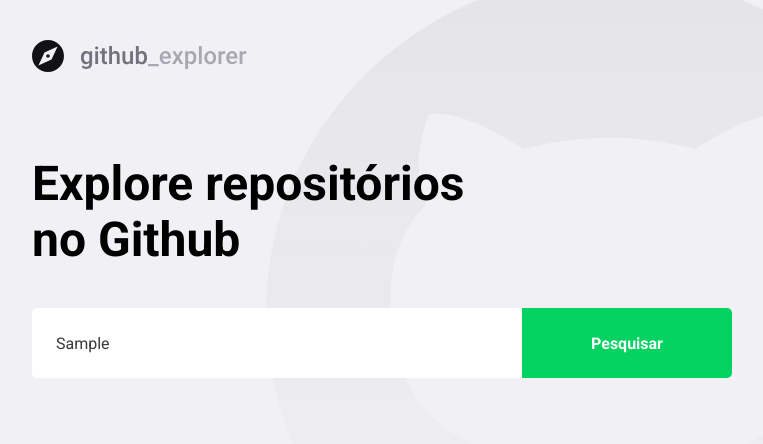
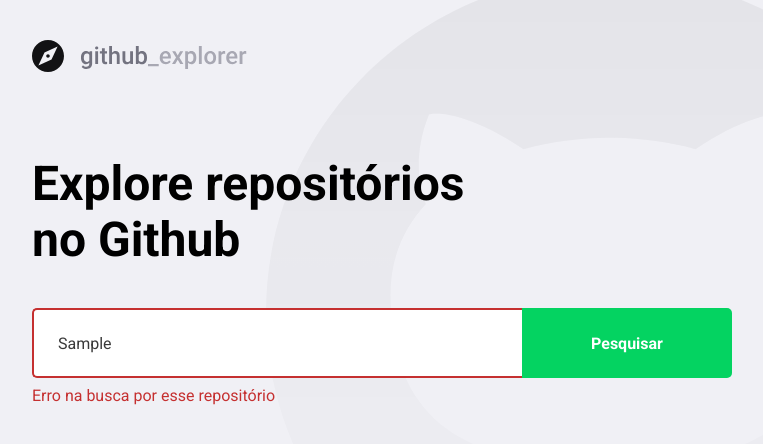
Before and after one commit to felipefonsecadev/github-explorer, a React (Create React App) app: page / in a window 1280 px wide. Both pictures are taken after typing "Sample" into the empty fields and a click on the button "Pesquisar". Shown: the top 444 px of the page, without its empty margins (148-911 px from the left). Built offline with nearby package versions, Linux system fonts and the light colour scheme; no server answers.

Commit message:
Save searched repositories to local storage

```diff
--- a/src/pages/Dashboard/index.tsx
+++ b/src/pages/Dashboard/index.tsx
@@ -1,9 +1,9 @@
-import React, { useState, FormEvent } from 'react';
+import React, { useState, useEffect, FormEvent } from 'react';
 import { FiChevronRight } from 'react-icons/fi';
 import api from '../../services/api';
 
 import logoImg from '../../assets/logo.svg';
-import { Title, Form, Repositories } from './styles';
+import { Title, Form, Repositories, Error } from './styles';
 
 interface Repository {
   full_name: string;
@@ -16,24 +16,52 @@ interface Repository {
 
 const Dashboard: React.FC = () => {
   const [newRepo, setNewRepo] = useState('');
-  const [repositories, setRepositories] = useState<Repository[]>([]);
+  const [inputError, setInputError] = useState('');
+  const [repositories, setRepositories] = useState<Repository[]>(() => {
+    const storedRepositories = localStorage.getItem(
+      '@GithubExplorer:repositories',
+    );
+
+    if (storedRepositories) {
+      return JSON.parse(storedRepositories);
+    } else {
+      return [];
+    }
+  });
+
+  useEffect(() => {
+    localStorage.setItem(
+      '@GithubExplorer:repositories',
+      JSON.stringify(repositories),
+    );
+  }, [repositories]);
 
   async function handleAddRepository(
     event: FormEvent<HTMLFormElement>,
   ): Promise<void> {
     event.preventDefault();
 
-    const response = await api.get<Repository>(`repos/${newRepo}`);
-    const repository = response.data;
-    setRepositories([...repositories, repository]);
-    setNewRepo('');
+    if (!newRepo) {
+      setInputError('Digite o autor/nome do repositório');
+      return;
+    }
+
+    try {
+      const response = await api.get<Repository>(`repos/${newRepo}`);
+      const repository = response.data;
+      setRepositories([...repositories, repository]);
+      setNewRepo('');
+      setInputError('');
+    } catch (err) {
+      setInputError('Erro na busca por esse repositório');
+    }
   }
 
   return (
     <>
       <img src={logoImg} alt="Github Explorer" />
       <Title>Explore repositórios no Github</Title>
-      <Form onSubmit={handleAddRepository}>
+      <Form hasError={!!inputError} onSubmit={handleAddRepository}>
         <input
           value={newRepo}
           onChange={e => setNewRepo(e.target.value)}
@@ -42,6 +70,9 @@ const Dashboard: React.FC = () => {
         />
         <button type="submit">Pesquisar</button>
       </Form>
+
+      {inputError && <Error>{inputError}</Error>}
+
       <Repositories>
         {repositories.map(repository => (
           <a key={repository.full_name} href="teste">
--- a/src/pages/Dashboard/styles.ts
+++ b/src/pages/Dashboard/styles.ts
@@ -1,5 +1,9 @@
-import styled from 'styled-components';
+import styled, { css } from 'styled-components';
 import { shade } from 'polished';
+
+interface FormProps {
+  hasError: boolean;
+}
 
 export const Title = styled.h1`
   font-size: 48px;
@@ -9,7 +13,7 @@ export const Title = styled.h1`
   margin-top: 80px;
 `;
 
-export const Form = styled.form`
+export const Form = styled.form<FormProps>`
   margin-top: 40px;
   max-width: 700px;
   display: flex;
@@ -21,6 +25,14 @@ export const Form = styled.form`
     border: 0;
     border-radius: 5px 0 0 5px;
     color: #3a3a3a;
+    border: 2px solid #fff;
+    border-right: 0;
+
+    ${props =>
+      props.hasError &&
+      css`
+        border-color: #c53030;
+      `}
 
     &::placeholder {
       color: #a8a8b3;
@@ -41,6 +53,12 @@ export const Form = styled.form`
       background: ${shade(0.2, '#04d361')};
     }
   }
+`;
+
+export const Error = styled.span`
+  display: block;
+  color: #c53030;
+  margin-top: 8px;
 `;
 
 export const Repositories = styled.div`
```
